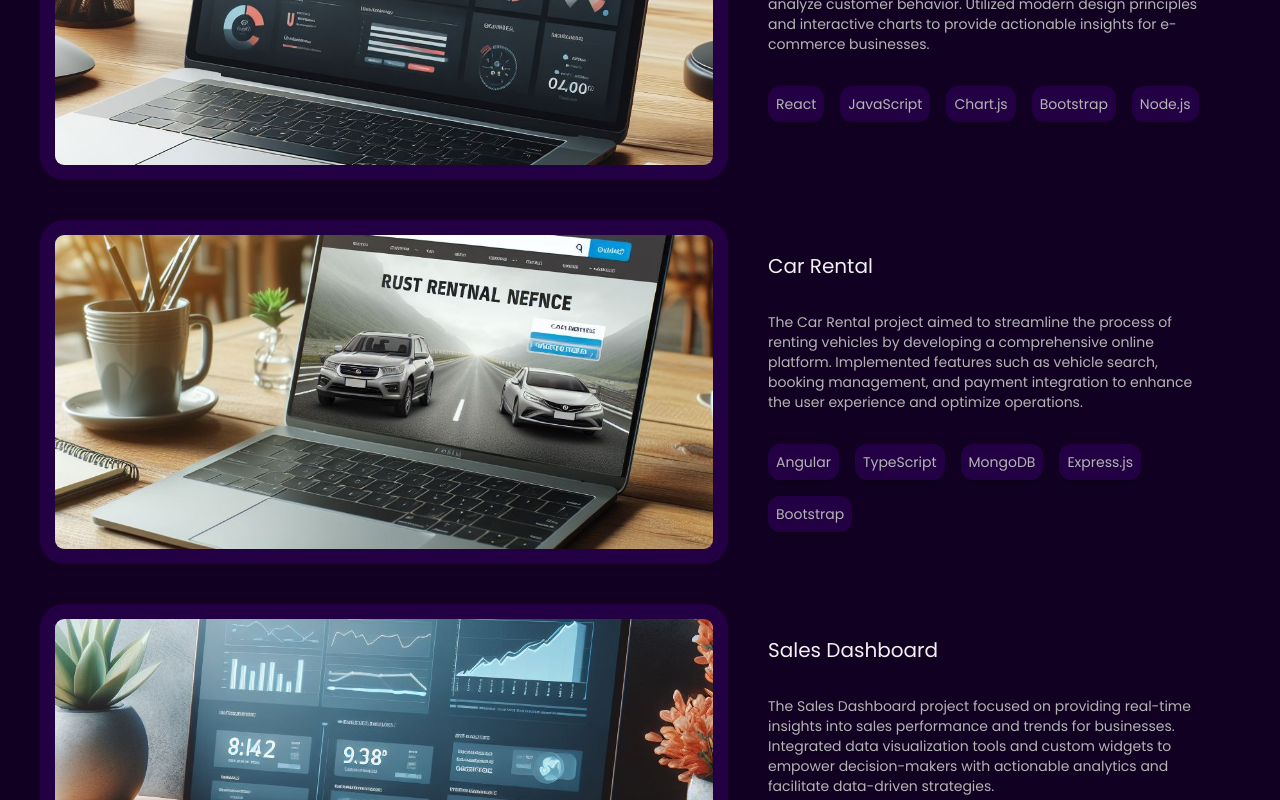
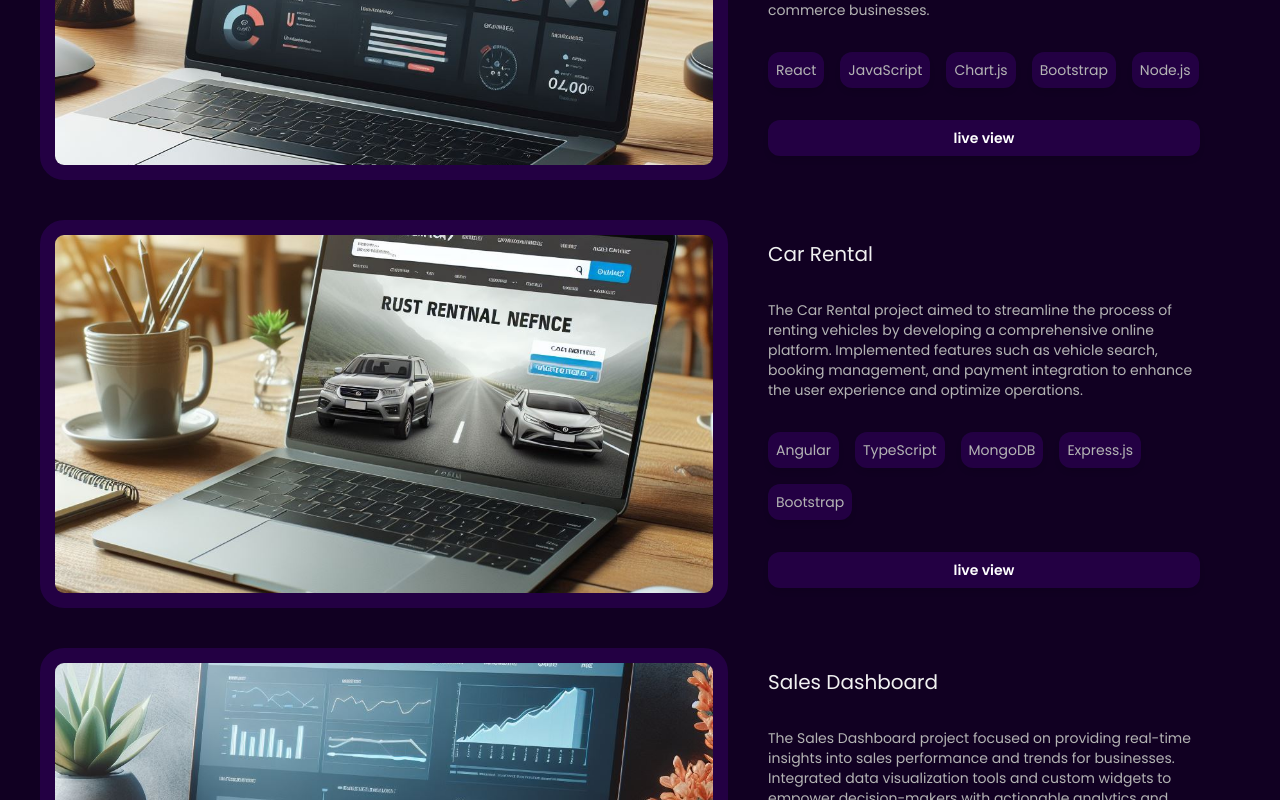
Before and after one commit to khizerkhan32/new-bilal-2, a React (Vite) app: page / in a window 1280 px wide. Shown: the part 3260-4060 px from the top of the page. Built offline with nearby package versions, Linux system fonts and the light colour scheme.

Commit message:
86% done commit

```diff
--- a/src/components/Projects.jsx
+++ b/src/components/Projects.jsx
@@ -56,6 +56,14 @@ const Projects = () => {
                     </span>
                   ))}
                 </p>
+                <button
+                  onClick={() =>
+                    window.open('https://www.google.com', '_blank')
+                  }
+                  className="p-2 bg-accent-300 rounded-xl shadow-md font-semibold text-sm hover:bg-accent-100 transition-all duration-300"
+                >
+                  live view
+                </button>
               </div>
             </motion.div>
           ))}
```
